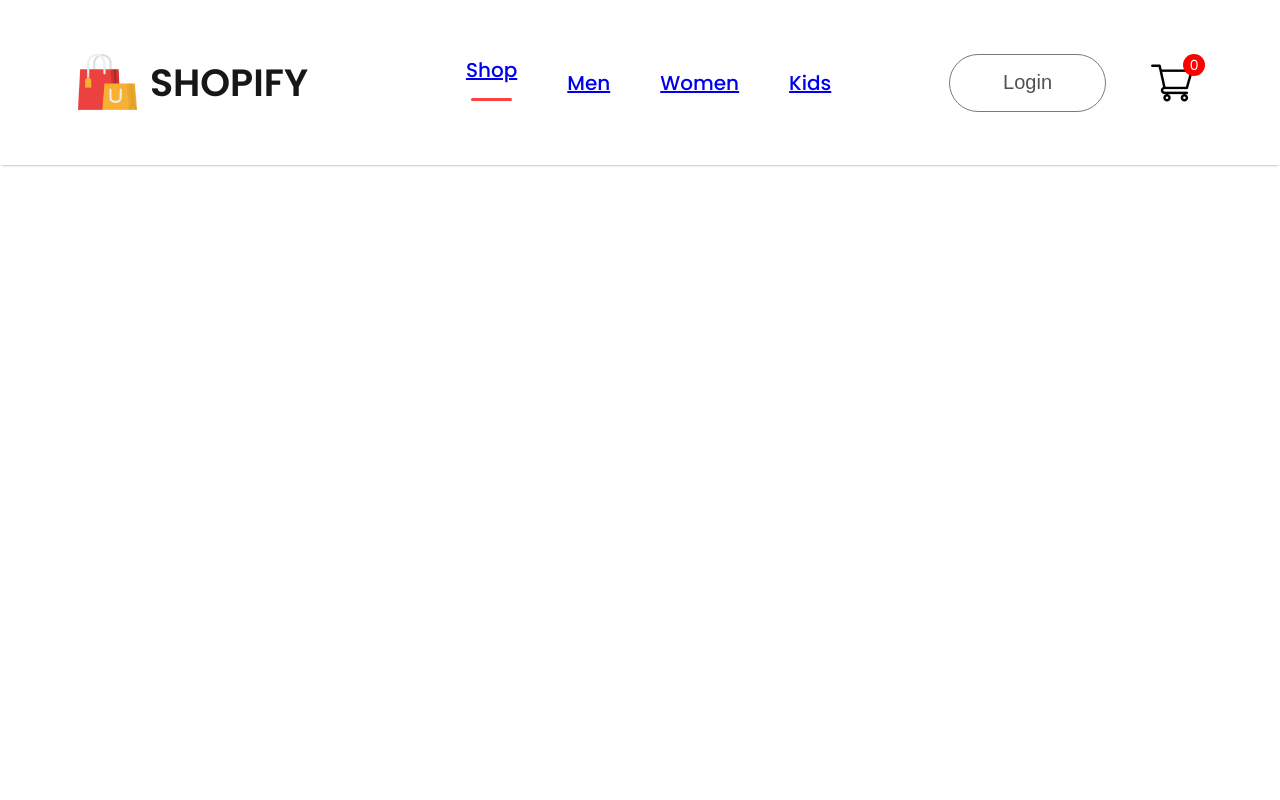
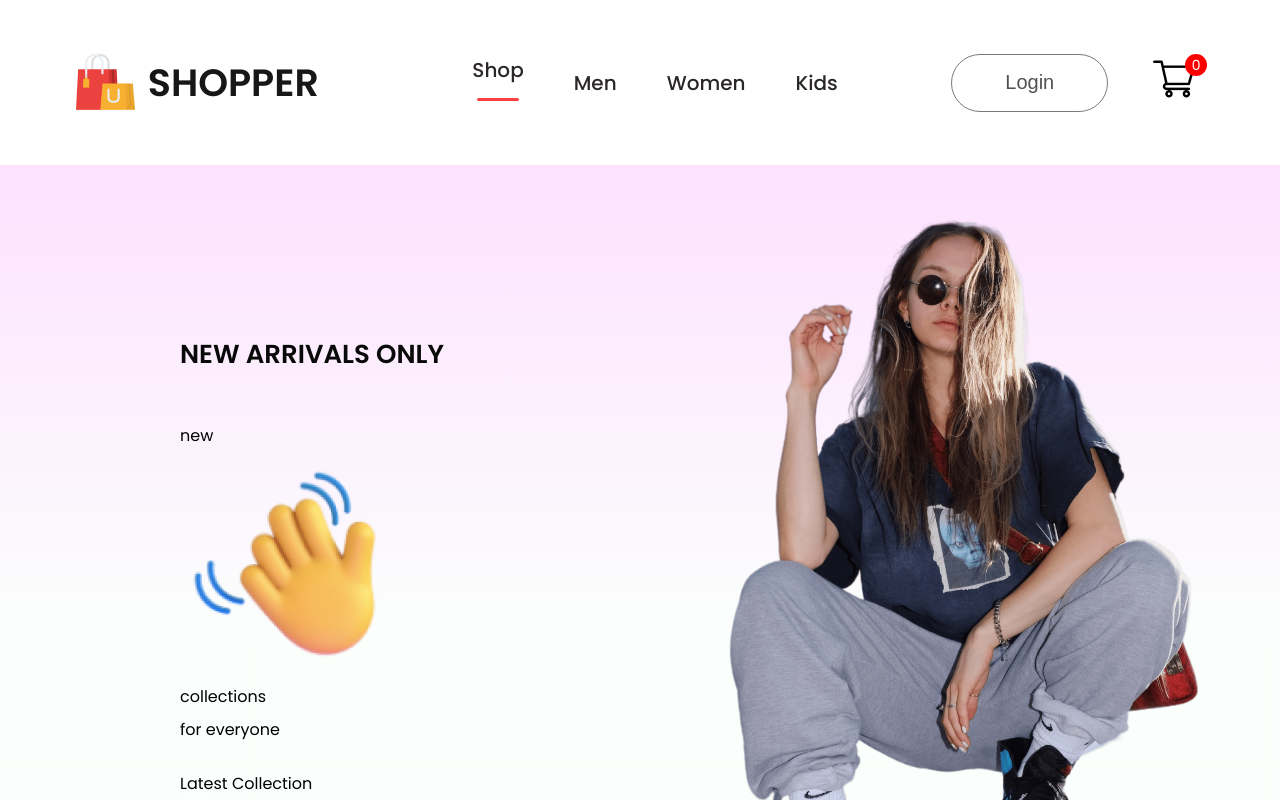
Before and after one commit to huzaifagamer1010/E-commerce, a React (Vite) app in the folder frontend/: page / in a window 1280 px wide. Shown: the top 800 px of the page. Built offline with nearby package versions, Linux system fonts and the light colour scheme.

Commit message:
css file added for hero section

```diff
--- /dev/null
+++ b/frontend/src/Components/Hero/Hero.css
@@ -0,0 +1,21 @@
+.hero{
+    height: 100vh;
+    background:linear-gradient(180deg, #fde1ff,#e1ffea22 60%);
+    display: flex;
+
+}
+.hero-left{
+    flex: 1;
+    display: flex;
+    flex-direction: column;
+    justify-content: center;
+    gap: 20px;
+    padding-left: 180px;
+    line-height: 1.1;
+}
+
+.hero-left h2{
+    color: #090909;
+    font-size: 26px;
+    font-weight:600;
+}
--- /dev/null
+++ b/frontend/src/Components/Hero/Hero.jsx
@@ -0,0 +1,33 @@
+import React from 'react'
+import './Hero.css'
+import hand_icon from '../Assets/Frontend_Assets/hand_icon.png'
+import arrow_icon from '../Assets/Frontend_Assets/arrow.png'
+import hero_image from '../Assets/Frontend_Assets/hero_image.png'
+
+
+const Hero = () => {
+  return (
+    <div className='hero'>
+      <div className="hero-left">
+        <h2>NEW ARRIVALS ONLY</h2>
+        <div>
+            <div className="hand-hand-icon">
+                <p>new</p>
+                <img src={hand_icon} alt="" />
+            </div>
+            <p>collections</p>
+            <p>for everyone</p>
+        </div>
+        <div className="hero-latest-btn">
+            <div>Latest Collection</div>
+            <img src={arrow_icon} alt="" />
+        </div>
+      </div>
+      <div className="hero-right">
+        <img src={hero_image} alt="" />
+      </div>
+    </div>
+  )
+}
+
+export default Hero
--- a/frontend/src/Components/Navbar/Navbar.jsx
+++ b/frontend/src/Components/Navbar/Navbar.jsx
@@ -14,17 +14,17 @@
     <div className='navbar'>
       <div className="nav-logo">
         <img src={logo} alt="" />
-        <p>SHOPIFY</p>
+        <p>SHOPPER</p>
       </div>
     <ul className='nav-menu'>
-      <li onClick={()=>{setMenu('shop')}}> <Link to='/'>Shop</Link> {menu==="shop"?<hr/>:<></>}</li>
-      <li onClick={()=>{setMenu('mens')}}><Link to='/mens'>Men</Link>{menu==="mens"?<hr/>:<></>}</li>
-      <li onClick={()=>{setMenu('womens')}}><Link to='/womens'>Women</Link>{menu==="womens"?<hr/>:<></>}</li>
-      <li onClick={()=>{setMenu('kids')}}><Link to='/kids'>Kids</Link>{menu==="kids"?<hr/>:<></>}</li>
+      <li onClick={()=>{setMenu('shop')}}> <Link style={{textDecoration:'none',color:'#2c2727'}} to='/'>Shop</Link> {menu==="shop"?<hr/>:<></>}</li>
+      <li onClick={()=>{setMenu('mens')}}><Link style={{textDecoration:'none',color:'#2c2727'}} to='/mens'>Men</Link>{menu==="mens"?<hr/>:<></>}</li>
+      <li onClick={()=>{setMenu('womens')}}><Link style={{textDecoration:'none',color:'#2c2727'}} to='/womens'>Women</Link>{menu==="womens"?<hr/>:<></>}</li>
+      <li onClick={()=>{setMenu('kids')}}><Link style={{textDecoration:'none',color:'#2c2727'}} to='/kids'>Kids</Link>{menu==="kids"?<hr/>:<></>}</li>
     </ul>
     <div className="nav-login-cart">
-      <button>Login</button>
-      <img src={cart_icon} alt="" />
+      <Link to='/login'><button>Login</button></Link>
+      <Link to='/cart'><img src={cart_icon} alt="" /></Link>
       <div className="nav-cart-count">0</div>
     </div>
     </div>
--- a/frontend/src/Pages/Shop.jsx
+++ b/frontend/src/Pages/Shop.jsx
@@ -1,9 +1,10 @@
 import React from 'react'
+import Hero from '../Components/Hero/Hero'
 
 const Shop = () => {
   return (
     <div>
-
+      <Hero/>
     </div>
   )
 }
```
